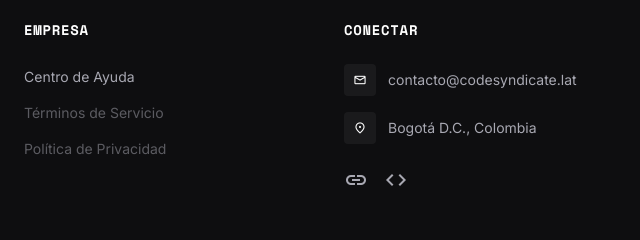
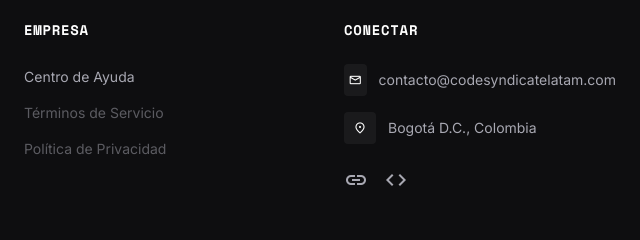
Before and after one commit to Code-Syndicate-Latam/landing-page, a plain HTML site: page index.html in a window 1280 px wide. Shown: the part 2532-2772 px from the top of the page, 640-1280 px from the left. Drawn offline with nearby package versions, Linux system fonts and the light colour scheme.

Commit message:
Overview page

```diff
--- a/index.html
+++ b/index.html
@@ -6,6 +6,18 @@
     <meta name="description" content="Code Syndicate Latam: Ingeniería de software de alta integridad y arquitectura cloud nativa.">
 
     <title>Code Syndicate Latam | Infrastructure & Trust</title>
+
+    <meta property="og:type" content="website">
+    <meta property="og:url" content="https://codesyndicatelatam.com/">
+    <meta property="og:title" content="Code Syndicate Latam | Cloud Native & High Integrity Systems">
+    <meta property="og:description" content="Firma de ingeniería de software especializada en Arquitectura Cloud Native, Ciberseguridad Zero Trust y Modernización de Infraestructura Crítica en Latam.">
+    <meta property="og:image" content="https://codesyndicatelatam.com/og-preview.jpg">
+
+    <meta name="twitter:card" content="summary_large_image">
+    <meta name="twitter:url" content="https://codesyndicatelatam.com/">
+    <meta name="twitter:title" content="Code Syndicate Latam | Cloud Native Architecture">
+    <meta name="twitter:description" content="Ingeniería de Software de Alta Integridad y Ciberseguridad.">
+    <meta name="twitter:image" content="https://codesyndicatelatam.com/og-preview.jpg">
 
     <link href="https://fonts.googleapis.com" rel="preconnect"/>
     <link crossorigin="" href="https://fonts.gstatic.com" rel="preconnect"/>
@@ -70,7 +82,7 @@
                 <a href="#servicios" class="text-sm font-semibold text-white hover:text-accent transition-colors tracking-wide">ECOSISTEMA</a>
                 <a href="#equipo" class="text-sm font-semibold text-white hover:text-accent transition-colors tracking-wide">LIDERAZGO</a>
                 <a href="#contacto" class="text-sm font-semibold text-white hover:text-accent transition-colors tracking-wide">CONTACTO</a>
-                <a href="mailto:contacto@codesyndicate.lat" class="px-5 py-2 rounded-md bg-white/10 border border-white/10 text-white text-sm font-bold hover:bg-primary hover:border-primary transition-all">
+                <a href="mailto:contacto@codesyndicatelatam.com" class="px-5 py-2 rounded-md bg-white/10 border border-white/10 text-white text-sm font-bold hover:bg-primary hover:border-primary transition-all">
                     Acceso Clientes
                 </a>
             </div>
@@ -88,7 +100,7 @@
                 <a href="#servicios" class="text-base font-semibold text-white hover:text-accent py-2 border-b border-white/5">Ecosistema</a>
                 <a href="#equipo" class="text-base font-semibold text-white hover:text-accent py-2 border-b border-white/5">Liderazgo</a>
                 <a href="#contacto" class="text-base font-semibold text-white hover:text-accent py-2">Contacto</a>
-                <a href="mailto:contacto@codesyndicate.lat" class="mt-2 text-center w-full py-3 rounded-md bg-primary text-white font-bold">Acceso Clientes</a>
+                <a href="mailto:contacto@codesyndicatelatam.com" class="mt-2 text-center w-full py-3 rounded-md bg-primary text-white font-bold">Acceso Clientes</a>
             </div>
         </div>
     </nav>
@@ -305,7 +317,7 @@
                 <div>
                     <h4 class="text-white font-bold mb-6 tracking-wider text-sm uppercase font-mono">Empresa</h4>
                     <ul class="flex flex-col gap-3">
-                        <li><a href="mailto:support@codesyndicate.lat" class="text-text-muted text-sm hover:text-accent transition-colors">Centro de Ayuda</a></li>
+                        <li><a href="mailto:support@codesyndicatelatam.com" class="text-text-muted text-sm hover:text-accent transition-colors">Centro de Ayuda</a></li>
                         <li><span class="text-text-muted text-sm cursor-not-allowed opacity-50">Términos de Servicio</span></li>
                         <li><span class="text-text-muted text-sm cursor-not-allowed opacity-50">Política de Privacidad</span></li>
                     </ul>
@@ -314,11 +326,11 @@
                 <div>
                     <h4 class="text-white font-bold mb-6 tracking-wider text-sm uppercase font-mono">Conectar</h4>
                     <div class="flex flex-col gap-4">
-                        <a href="mailto:contacto@codesyndicate.lat" class="flex items-center gap-3 group">
+                        <a href="mailto:contacto@codesyndicatelatam.com" class="flex items-center gap-3 group">
                             <div class="w-8 h-8 rounded bg-white/5 flex items-center justify-center group-hover:bg-primary transition-colors">
                                 <span class="material-symbols-outlined text-sm text-white">mail</span>
                             </div>
-                            <span class="text-text-muted text-sm group-hover:text-white transition-colors">contacto@codesyndicate.lat</span>
+                            <span class="text-text-muted text-sm group-hover:text-white transition-colors">contacto@codesyndicatelatam.com</span>
                         </a>
                         <div class="flex items-center gap-3 group">
                             <div class="w-8 h-8 rounded bg-white/5 flex items-center justify-center">
```
Also changed, not shown: og-preview.jpg (added).
